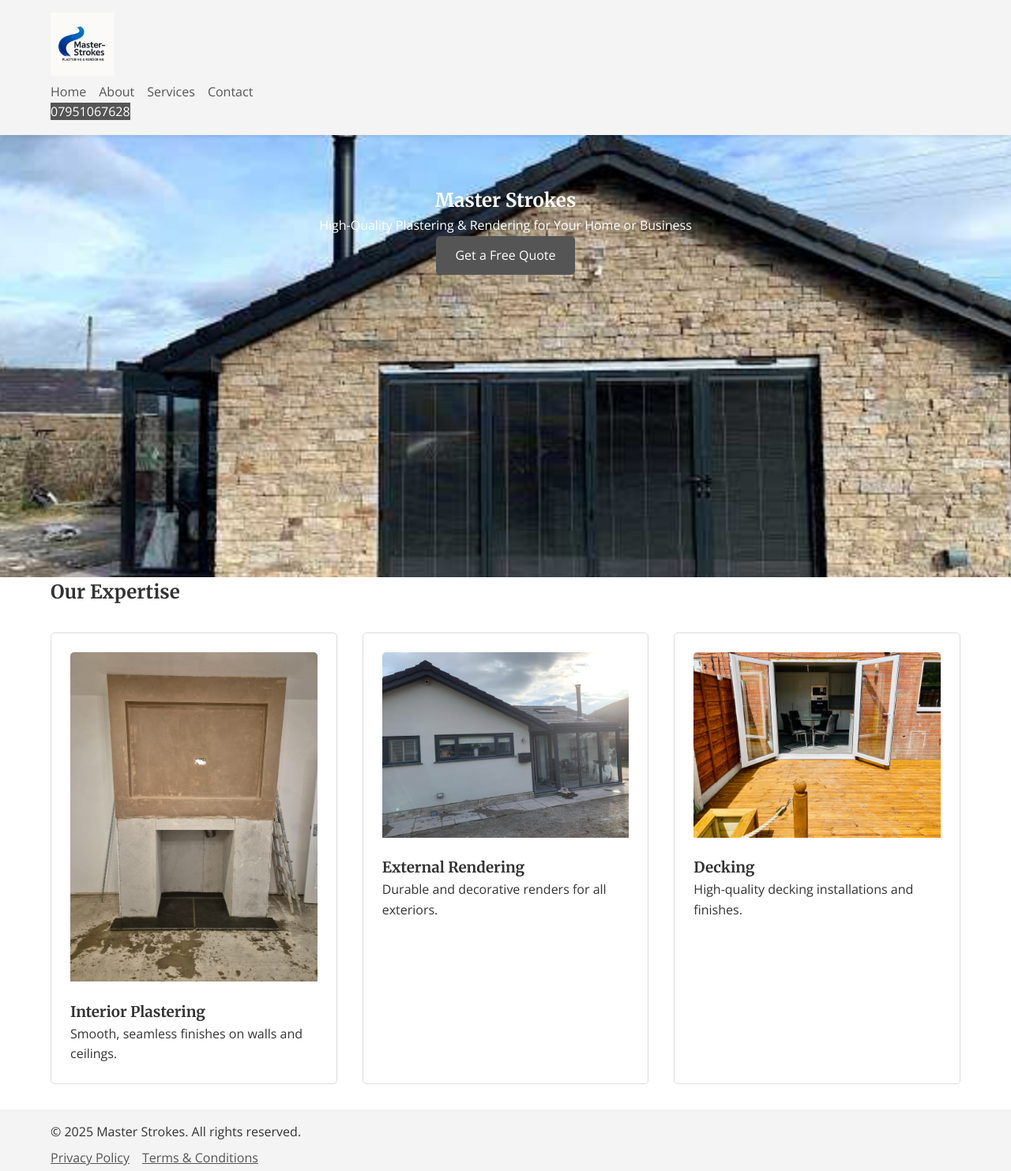
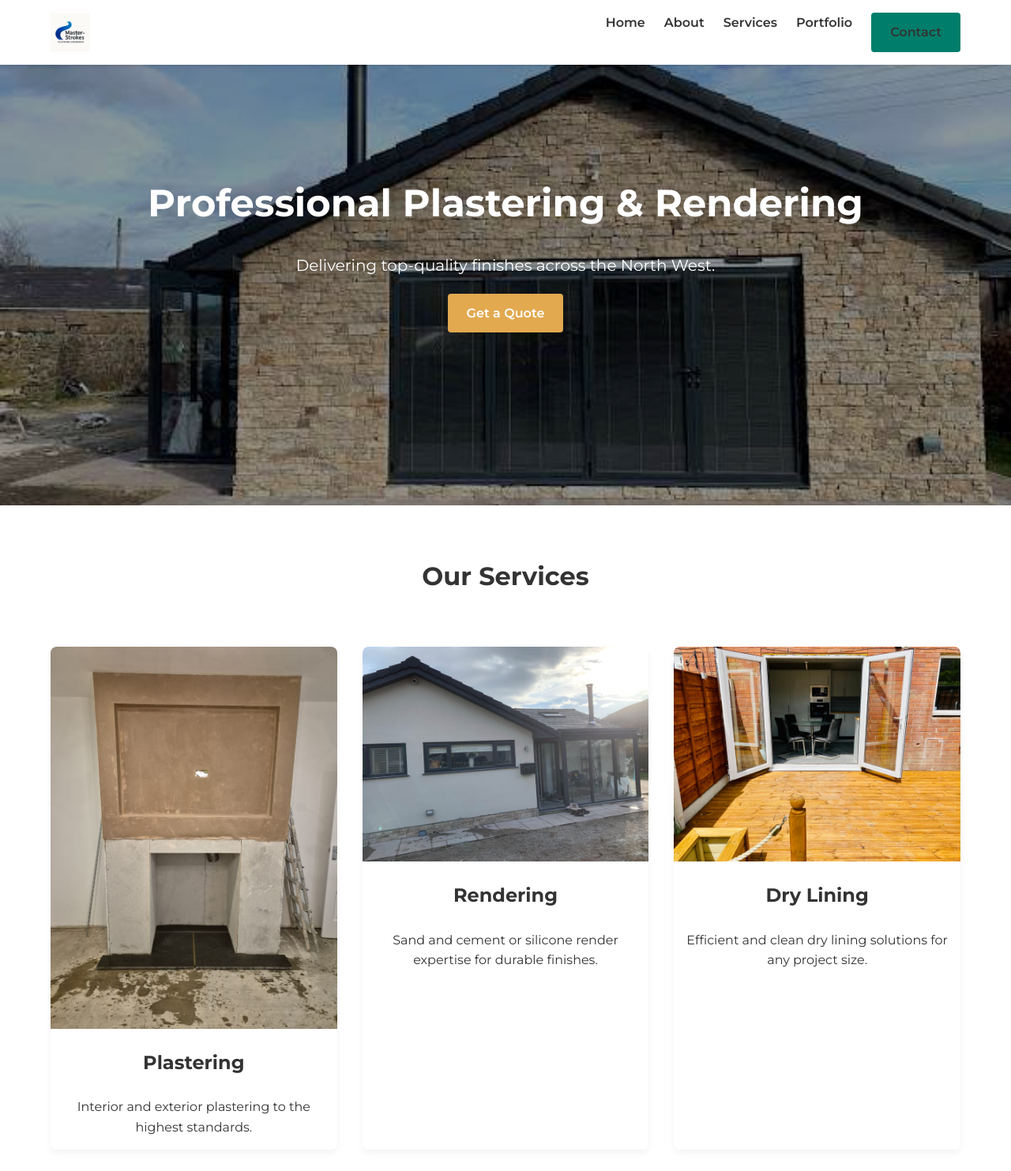
Before and after one commit to Smeagain/master-strokes-site, a plain HTML site: page index.html in a window 1280 px wide. Shown: the top 1483 px of the page at 79% size. Drawn offline with nearby package versions, Linux system fonts and the light colour scheme.

Commit message:
Update site: overhaul HTML, CSS, JS, images for new design

```diff
--- a/css/style.css
+++ b/css/style.css
@@ -1,83 +1,47 @@
-/* Reset & base */
-* { margin: 0; padding: 0; box-sizing: border-box; }
-body { font-family: Arial, sans-serif; line-height: 1.6; color: #333; }
-.container { width: 90%; max-width: 1200px; margin: 0 auto; }
-header.site-header { background: #f4f4f4; padding: 1rem 0; }
-header .logo img { height: 80px; }
-.main-nav ul { list-style: none; display: flex; gap: 1rem; }
-.main-nav a { text-decoration: none; color: #333; }
-.main-nav .active { font-weight: bold; }
-.contact-link a { text-decoration: none; color: #007BFF; }
-.btn-primary { display: inline-block; padding: 0.75rem 1.5rem; background: #007BFF; color: #fff; text-decoration: none; border-radius: 5px; }
-.hero { background: url("../images/hero.jpg") no-repeat center/cover; color: #fff; text-align: center; padding: 4rem 0; }
-.services-grid { display: flex; gap: 2rem; margin-top: 2rem; }
-.service-card { background: #fff; padding: 1.5rem; border: 1px solid #ddd; border-radius: 5px; flex: 1; }
-.service-card img { width: 100%; height: auto; border-radius: 5px 5px 0 0; object-fit: cover; margin-bottom: 1rem; }
-.about-details ul { list-style: disc inside; margin-top: 1rem; }
-.service-item { margin-bottom: 2rem; }
-.site-footer { background: #f4f4f4; padding: 1rem 0; margin-top: 2rem; }
-.footer-nav ul { list-style: none; display: flex; gap: 1rem; margin-top: 0.5rem; }
+/* Google Fonts, Reset & Variables */
+@import url('https://fonts.googleapis.com/css2?family=Montserrat:wght@400;600;700&display=swap');
+:root {
+  --primary: #007e6b;
+  --secondary: #f6f6f6;
+  --accent: #e2a94f;
+  --font: 'Montserrat', sans-serif;
+}
+* { margin:0; padding:0; box-sizing:border-box; }
+body { font-family: var(--font); line-height:1.6; color:#333; }
+.container { width:90%; max-width:1200px; margin:0 auto; }
+img { max-width:100%; display:block; }
+.btn { display:inline-block; padding:0.75em 1.5em; text-decoration:none; border-radius:0.25rem; font-weight:600; }
+.btn-primary { background:var(--primary); color:#fff; }
+.btn-secondary { background:var(--accent); color:#fff; }
+.site-header { background:#fff; box-shadow:0 2px 4px rgba(0,0,0,0.1); position:fixed; width:100%; top:0; z-index:1000; }
+.site-header .container { display:flex; align-items:center; justify-content:space-between; padding:1em 0; }
+.site-header .logo img { height:50px; }
+.nav ul { list-style:none; display:flex; gap:1.5em; }
+.nav a { color:#333; text-decoration:none; font-weight:600; }
+.mobile-toggle { display:none; cursor:pointer; }
+.hero { position:relative; height:80vh; background-size:cover; background-position:center; display:flex; align-items:center; }
+.hero .overlay { position:absolute; inset:0; background:rgba(0,0,0,0.4); }
+.hero-content { position:relative; color:#fff; text-align:center; width:100%; }
+.hero-content h1 { font-size:3rem; margin-bottom:0.5em; }
+.hero-content p { font-size:1.25rem; margin-bottom:1em; }
+.services { padding:4em 0; text-align:center; }
+.services h2 { margin-bottom:2em; font-size:2rem; }
+.service-cards { display:grid; grid-template-columns:repeat(auto-fit,minmax(250px,1fr)); gap:2em; }
+.card { background:#fff; border-radius:0.5rem; overflow:hidden; box-shadow:0 4px 8px rgba(0,0,0,0.05); }
+.card h3 { padding:1em; font-size:1.5rem; }
+.card p { padding:0 1em 1em; }
+.about { display:flex; flex-wrap:wrap; align-items:center; gap:2em; padding:4em 0; }
+.about-text { flex:1; }
+.about-image { flex:1; }
+.cta { background:var(--secondary); text-align:center; padding:3em 0; }
+.cta h2 { margin-bottom:1em; }
+.site-footer { background:#333; color:#fff; padding:2em 0; }
+.site-footer .footer-widgets { display:flex; flex-wrap:wrap; gap:2em; margin-bottom:2em; }
+.site-footer .widget h4 { margin-bottom:0.5em; }
+.site-footer a { color:#fff; margin-right:0.5em; font-size:1.2rem; }
+.site-footer p { text-align:center; }
 
-/* Sticky header */
-.site-header {
-  position: sticky;
-  top: 0;
-  background: #fff;
-  z-index: 1000;
-  box-shadow: 0 2px 5px rgba(0,0,0,0.1);
+@media(max-width:768px) {
+  .nav ul { display:none; flex-direction:column; background:#fff; position:absolute; top:100%; right:0; width:200px; box-shadow:0 4px 8px rgba(0,0,0,0.1); }
+  .mobile-toggle { display:block; }
 }
-
-/* Smooth scroll */
-html {
-  scroll-behavior: smooth;
-}
-
-/* Hero kenburns effect */
-.hero {
-  position: relative;
-  overflow: hidden;
-  height: 70vh;
-  background: none;
-}
-.hero::before {
-  content: '';
-  position: absolute;
-  top: 0; left: 0; right: 0; bottom: 0;
-  background-image: url("../images/hero.jpg");
-  background-size: cover;
-  background-position: center;
-  animation: kenburns 20s ease-out infinite;
-  transform-origin: center center;
-  z-index: 1;
-}
-.hero .container {
-  position: relative;
-  z-index: 2;
-}
-@keyframes kenburns {
-  0% { transform: scale(1) translate(0, 0); }
-  50% { transform: scale(1.1) translate(-5px, -5px); }
-  100% { transform: scale(1) translate(0, 0); }
-}
-
-/* Typography & Color Palette */
-@import url('https://fonts.googleapis.com/css2?family=Merriweather:wght@700&family=Open+Sans:wght@400;600&display=swap');
-
-body {
-  font-family: 'Open Sans', sans-serif;
-}
-h1, h2, h3 {
-  font-family: 'Merriweather', serif;
-}
-
-/* Brand accent color (adjust as needed) */
-:root {
-  --accent-color: #555555;
-}
-.btn-primary, .contact-link a, .main-nav a:hover {
-  background: var(--accent-color) !important;
-  color: #fff !important;
-}
-.main-nav a, .footer-nav a {
-  color: var(--accent-color) !important;
-}
--- a/index.html
+++ b/index.html
@@ -2,72 +2,99 @@
 <html lang="en">
 <head>
   <meta charset="UTF-8">
+  <meta http-equiv="X-UA-Compatible" content="IE=edge">
   <meta name="viewport" content="width=device-width, initial-scale=1.0">
-  <title>Master Strokes | Professional Plastering Services</title>
+  <title>JDL Plastering | Expert Plastering & Rendering</title>
+  <link href="https://fonts.googleapis.com/css2?family=Montserrat:wght@400;600;700&display=swap" rel="stylesheet">
   <link rel="stylesheet" href="css/style.css">
-  <link rel="preconnect" href="https://fonts.googleapis.com">
-  <link rel="preconnect" href="https://fonts.gstatic.com" crossorigin>
-  <link href="https://fonts.googleapis.com/css2?family=Merriweather:wght@700&family=Open+Sans:wght@400;600&display=swap" rel="stylesheet">
+  <link rel="stylesheet" href="https://cdnjs.cloudflare.com/ajax/libs/font-awesome/6.4.0/css/all.min.css">
 </head>
 <body>
+  <!-- Header -->
   <header class="site-header">
-    <div class="container header-inner">
-      <a href="index.html" class="logo"><img src="images/logo.png" alt="Master Strokes Logo"></a>
-      <nav class="main-nav">
+    <div class="container">
+      <a href="index.html" class="logo"><img src="images/logo.png" alt="JDL Plastering"></a>
+      <nav class="nav">
         <ul>
           <li><a href="index.html">Home</a></li>
           <li><a href="about.html">About</a></li>
           <li><a href="services.html">Services</a></li>
-          <li><a href="contact.html">Contact</a></li>
+          <li><a href="our-portfolio.html">Portfolio</a></li>
+          <li><a href="contact.html" class="btn btn-primary">Contact</a></li>
         </ul>
       </nav>
-      <div class="contact-link">
-        <a href="tel:07951067628">07951067628</a>
-      </div>
+      <div class="mobile-toggle"><i class="fas fa-bars"></i></div>
     </div>
   </header>
 
-  <section class="hero">
-    <div class="container">
-      <h1>Master Strokes</h1>
-      <p>High-Quality Plastering & Rendering for Your Home or Business</p>
-      <a href="contact.html" class="btn-primary">Get a Free Quote</a>
+  <!-- Hero -->
+  <section class="hero" style="background-image:url('images/hero.jpg')">
+    <div class="overlay"></div>
+    <div class="hero-content container">
+      <h1>Professional Plastering & Rendering</h1>
+      <p>Delivering top-quality finishes across the North West.</p>
+      <a href="contact.html" class="btn btn-secondary">Get a Quote</a>
     </div>
   </section>
 
-  <section class="services-preview">
-    <div class="container">
-      <h2>Our Expertise</h2>
-      <div class="services-grid">
-        <div class="service-card">
-          <img src="images/service-1.jpg" alt="Interior Plastering">
-          <h3>Interior Plastering</h3>
-          <p>Smooth, seamless finishes on walls and ceilings.</p>
-        </div>
-        <div class="service-card">
-          <img src="images/service-2.jpg" alt="External Rendering">
-          <h3>External Rendering</h3>
-          <p>Durable and decorative renders for all exteriors.</p>
-        </div>
-        <div class="service-card">
-          <img src="images/service-3.jpg" alt="Decking">
-          <h3>Decking</h3>
-          <p>High-quality decking installations and finishes.</p>
-        </div>
+  <!-- Services -->
+  <section class="services container">
+    <h2>Our Services</h2>
+    <div class="service-cards">
+      <div class="card">
+        <img src="images/service-1.jpg" alt="Plastering">
+        <h3>Plastering</h3>
+        <p>Interior and exterior plastering to the highest standards.</p>
+      </div>
+      <div class="card">
+        <img src="images/service-2.jpg" alt="Rendering">
+        <h3>Rendering</h3>
+        <p>Sand and cement or silicone render expertise for durable finishes.</p>
+      </div>
+      <div class="card">
+        <img src="images/service-3.jpg" alt="Drylining">
+        <h3>Dry Lining</h3>
+        <p>Efficient and clean dry lining solutions for any project size.</p>
       </div>
     </div>
   </section>
 
+  <!-- About -->
+  <section class="about container">
+    <div class="about-text">
+      <h2>About JDL Plastering</h2>
+      <p>JDL Plastering has been providing reliable and professional plastering services since 2023...</p>
+    </div>
+    <div class="about-image">
+      <img src="images/PXL_20240802_162554175.jpg" alt="Team at work">
+    </div>
+  </section>
+
+  <!-- Portfolio Link -->
+  <section class="cta container">
+    <h2>View Our Portfolio</h2>
+    <a href="our-portfolio.html" class="btn btn-primary">See Our Work</a>
+  </section>
+
+  <!-- Footer -->
   <footer class="site-footer">
-    <div class="container footer-content">
-      <p>&copy; 2025 Master Strokes. All rights reserved.</p>
-      <nav class="footer-nav">
-        <ul>
-          <li><a href="privacy.html">Privacy Policy</a></li>
-          <li><a href="terms.html">Terms & Conditions</a></li>
-        </ul>
-      </nav>
+    <div class="container">
+      <div class="footer-widgets">
+        <div class="widget">
+          <h4>Contact Us</h4>
+          <p>Tel: 07341 559194</p>
+          <p>Email: info@jdlplastering.co.uk</p>
+        </div>
+        <div class="widget">
+          <h4>Follow Us</h4>
+          <a href="#"><i class="fab fa-facebook-f"></i></a>
+          <a href="#"><i class="fab fa-instagram"></i></a>
+        </div>
+      </div>
+      <p>&copy; 2025 JDL Plastering. All Rights Reserved.</p>
     </div>
   </footer>
+
+  <script src="js/scripts.js"></script>
 </body>
 </html>
--- /dev/null
+++ b/js/scripts.js
@@ -0,0 +1,3 @@
+document.querySelector('.mobile-toggle').addEventListener('click', () => {
+  document.querySelector('.nav ul').classList.toggle('open');
+});
```
Also changed, not shown: services.html (+45 -4 lines).
